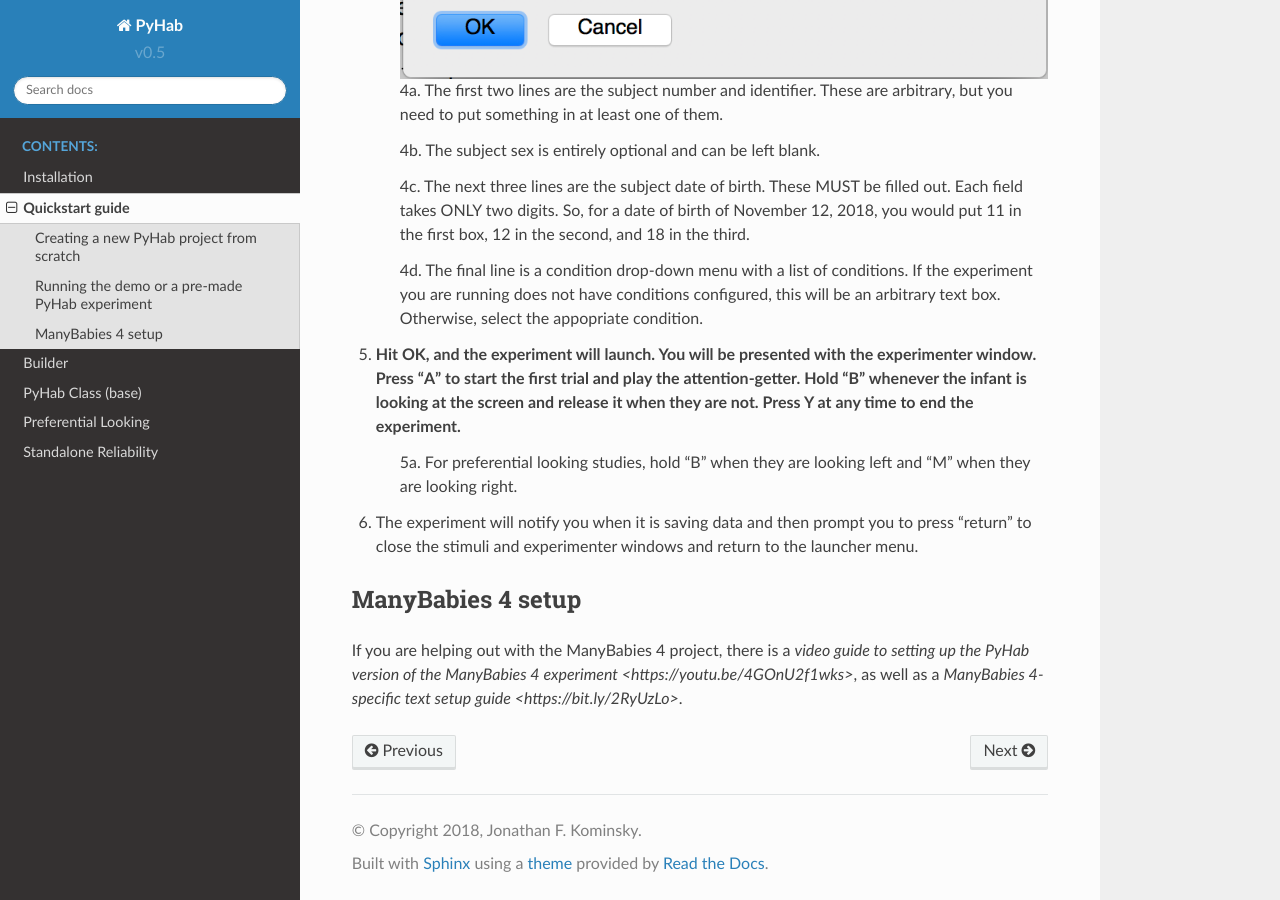
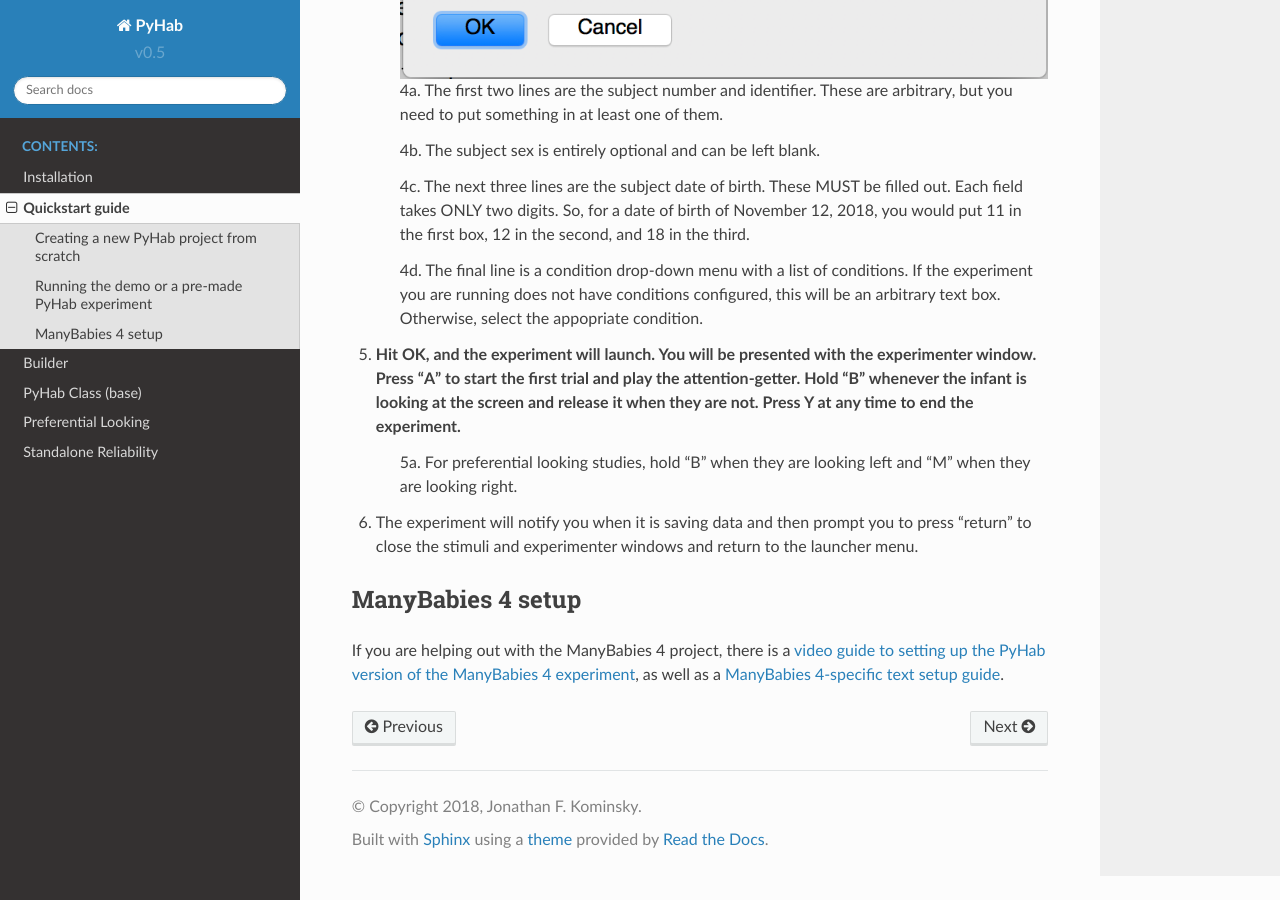
Before and after one commit to jfkominsky/PyHab, a Sphinx documentation site: the page built from docs/Quickstart.rst, in a window 1280 px wide and 900 px high, scrolled down 2171 px. Built offline with Sphinx 7.4.7 and the Read the Docs theme 2.0.0, drawn with Linux system fonts in a browser that asks for light colours.

Commit message:
RST hyperlinks are unintuitive

```diff
--- a/docs/Quickstart.rst
+++ b/docs/Quickstart.rst
@@ -55,4 +55,4 @@
 ManyBabies 4 setup
 ------------------
 
-If you are helping out with the ManyBabies 4 project, there is a `video guide to setting up the PyHab version of the ManyBabies 4 experiment <https://youtu.be/4GOnU2f1wks>`, as well as a `ManyBabies 4-specific text setup guide <https://bit.ly/2RyUzLo>`.
+If you are helping out with the ManyBabies 4 project, there is a `video guide to setting up the PyHab version of the ManyBabies 4 experiment <https://youtu.be/4GOnU2f1wks>`_, as well as a `ManyBabies 4-specific text setup guide <https://bit.ly/2RyUzLo>`_.
```
Also changed, not shown: 5 other files.
